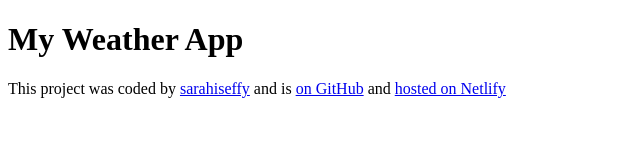
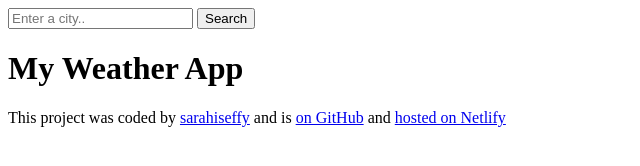
Before and after one commit to sarahiseffy/sarahiseffy-weather-app, a plain HTML site: page index.html in a window 1280 px wide. Shown: the whole page, without its empty margins (0-640 px from the left). Drawn offline with Linux system fonts and the light colour scheme.

Commit message:
Added header and main sections

```diff
--- a/index.html
+++ b/index.html
@@ -1,13 +1,24 @@
 <!DOCTYPE html>
 <html lang="en">
+
 <head>
     <meta charset="UTF-8">
     <meta name="viewport" content="width=device-width, initial-scale=1.0">
     <title>Weather App</title>
 </head>
+
 <body>
+    <header>
+        <form>
+            <input type="search" placeholder="Enter a city.." required />
+            <input type="submit" value="Search" />
+        </form>
+    </header>
+    <main>
+
         <h1>My Weather App</h1>
 
+    </main>
     <footer>
 
         <p>
@@ -18,4 +29,5 @@
         </p>
     </footer>
 </body>
+
 </html>
```
Lines whose indentation alone changed are shown as unchanged.
